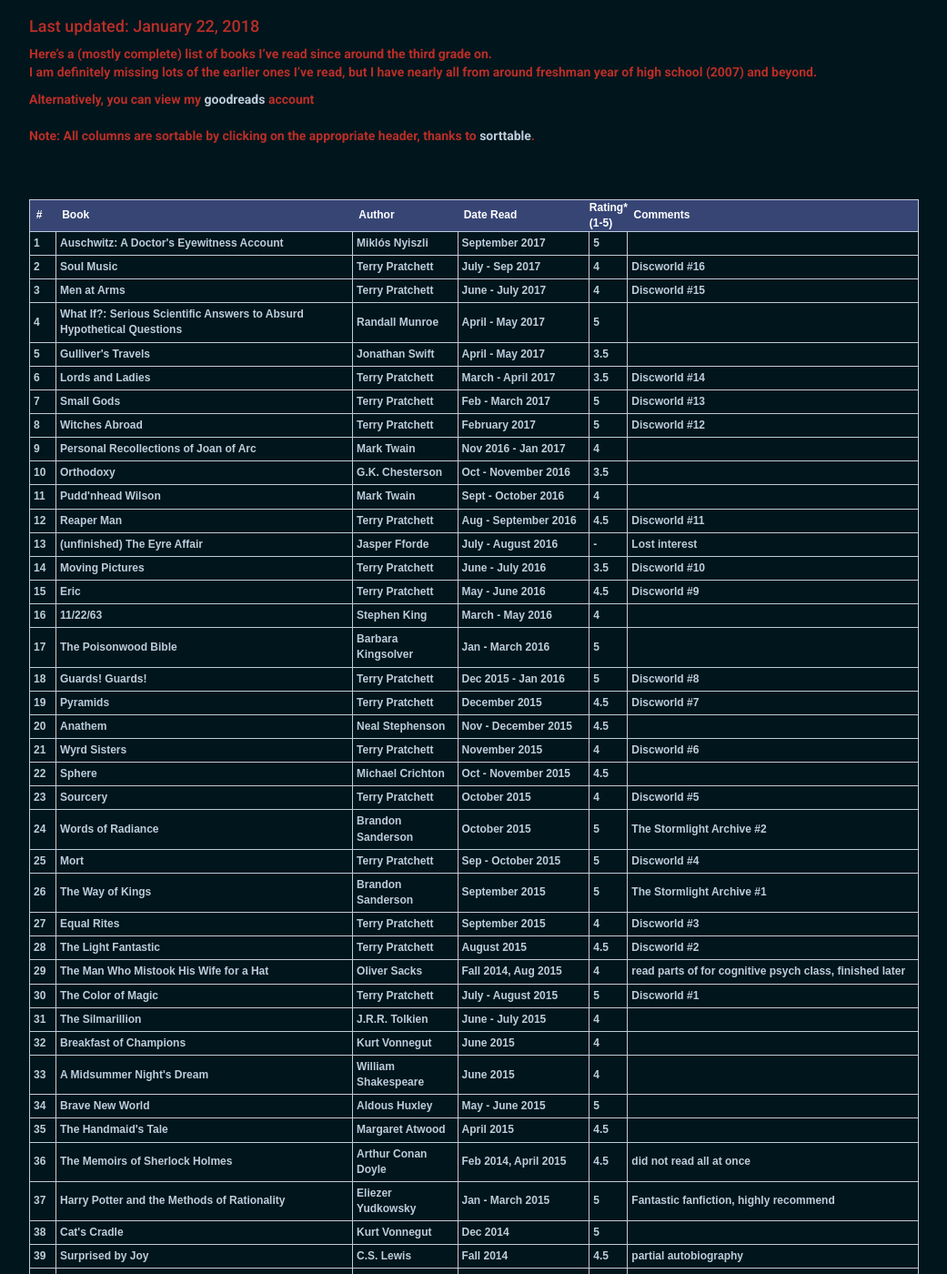
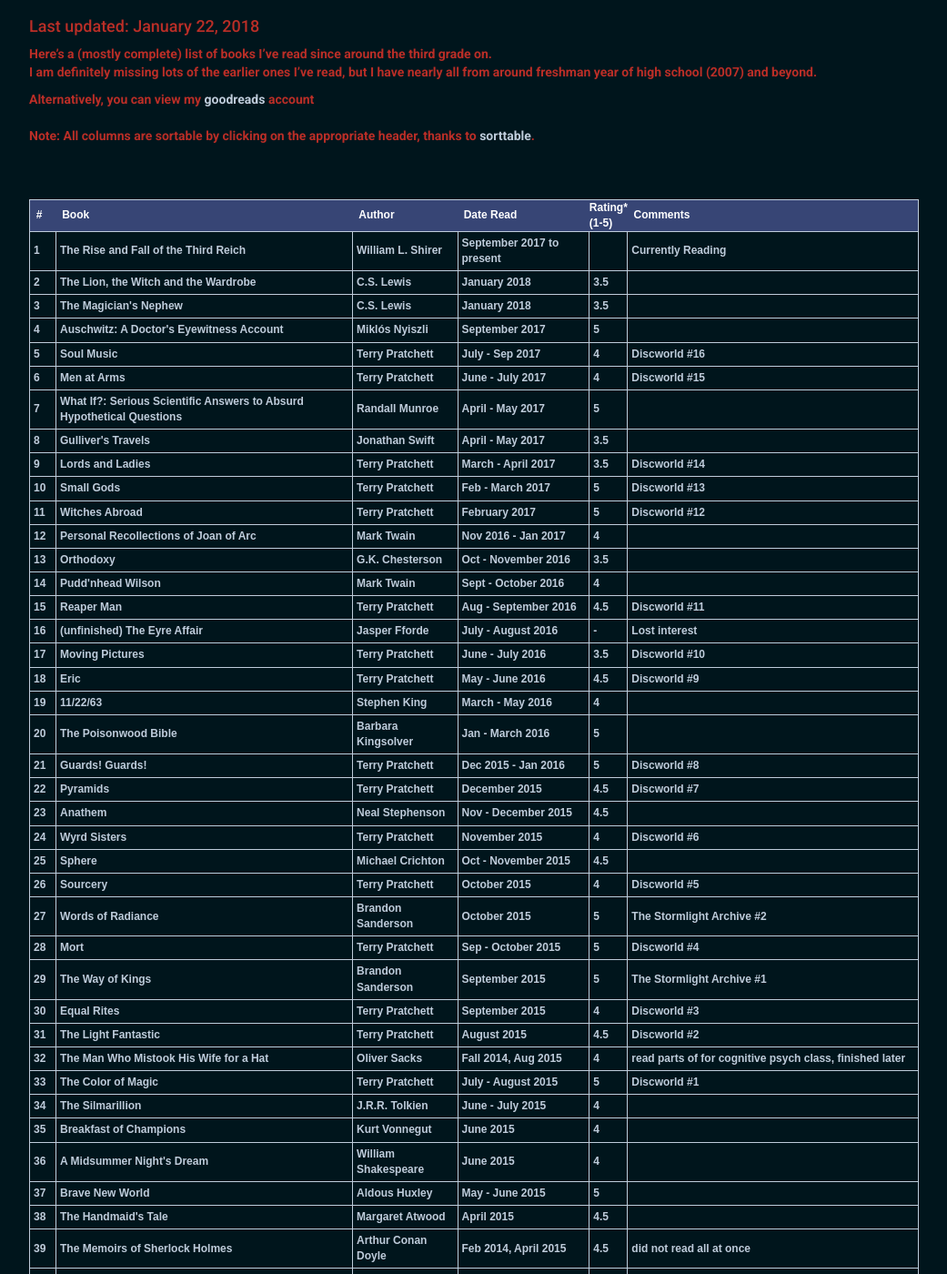
Before and after one commit to JeffSolo/jeffsolo.github.com, a Jekyll site: the page built from _posts/2015-03-30-books.md, in a window 1280 px wide and 1400 px high, scrolled down 249 px. Shown: the whole window at 91% size, without its empty margins (119-1160 px from the left). Built offline with Jekyll 4.4.1, drawn with Linux system fonts in a browser that asks for light colours; nearby versions of some CDN libraries; some of the changed text lies outside the part shown.

Commit message:
updated books

```diff
--- a/_includes/books.html
+++ b/_includes/books.html
@@ -19,6 +19,9 @@
 }
 </style><table class="tableizer-table sortable">
 <tr class="tableizer-firstrow fingerpointer"><th>&nbsp;&nbsp;#</th><th>&nbsp;&nbsp;Book</th><th>&nbsp;&nbsp;Author</th><th>&nbsp;&nbsp;Date Read</th><th>Rating*<br>(1-5)</th><th>&nbsp;&nbsp;Comments</th></tr>
+<tr><td>The Rise and Fall of the Third Reich</td><td>William L. Shirer</td><td sorttable_customkey="-37">September 2017 to present</td><td></td><td>Currently Reading</td></tr>
+<tr><td>The Lion, the Witch and the Wardrobe</td><td>C.S. Lewis</td><td sorttable_customkey="-36">January 2018</td><td>3.5</td><td></td></tr>
+<tr><td>The Magician's Nephew</td><td>C.S. Lewis</td><td sorttable_customkey="-35">January 2018</td><td>3.5</td><td></td></tr>
 <tr><td>Auschwitz: A Doctor's Eyewitness Account</td><td>Miklós Nyiszli</td><td sorttable_customkey="-34">September 2017</td><td>5</td><td></td></tr>
 <tr><td>Soul Music</td><td>Terry Pratchett</td><td sorttable_customkey="-33">July - Sep 2017</td><td>4</td><td>Discworld #16</td></tr>
 <tr><td>Men at Arms</td><td>Terry Pratchett</td><td sorttable_customkey="-32">June - July 2017</td><td>4</td><td>Discworld #15</td></tr>
```
